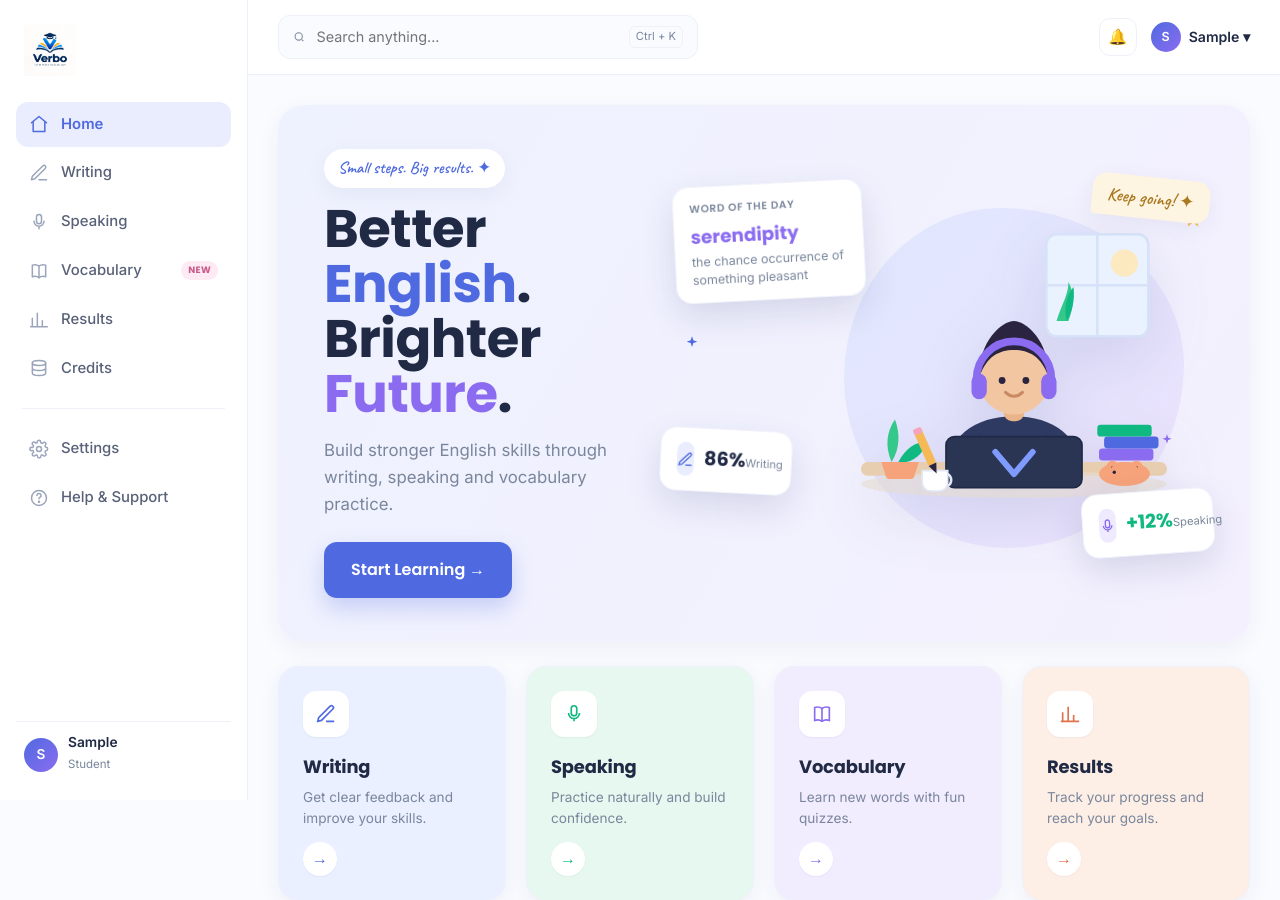
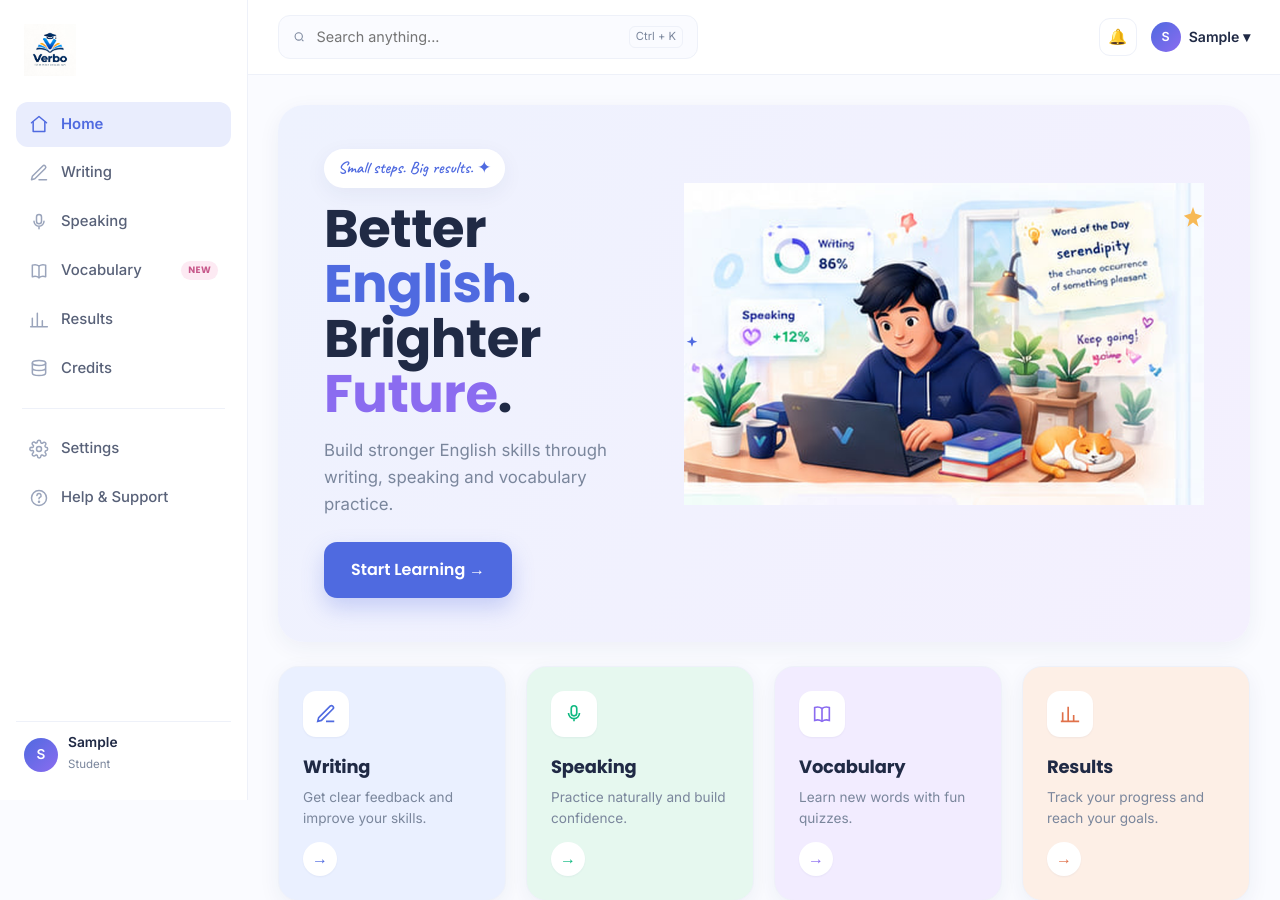
Before and after one commit to juraboyevlochinbek70-bot/verbo01, a Django app: page / in a window 1280 px wide. Shown: the top 900 px of the page. Run offline with Django 5.2, Linux system fonts and the light colour scheme; the visitor is signed in with stand-in values (Sample User, id 1); data that the repository does not hold is empty.

Commit message:
Add static loading for hero image in home template

```diff
--- a/templates/home.html
+++ b/templates/home.html
@@ -1,4 +1,5 @@
 {% extends "base.html" %}
+{% load static %}
 {% block title %}Home — Verbo{% endblock %}
 {% block content %}
 <div class="hero">
@@ -9,60 +10,10 @@
     <a href="{% url 'writing_own' %}" class="btn btn-b">Start Learning →</a>
   </div>
   <div class="hero-r">
-    <div class="scene-wrap">
-      <div class="scene-bg"></div>
+    <div class="hero-img-wrap">
       <span class="spark sp1"><svg viewBox="0 0 24 24" fill="currentColor"><path d="M12 0l2.4 7.2L22 9.6l-6 4.4 2 7.6L12 17l-6 4.6 2-7.6-6-4.4 7.6-2.4z"/></svg></span>
-      <span class="spark sp2"><svg viewBox="0 0 24 24" fill="currentColor"><path d="M12 2l2 6 6 2-6 2-2 6-2-6-6-2 6-2z"/></svg></span>
       <span class="spark sp3"><svg viewBox="0 0 24 24" fill="currentColor"><path d="M12 2l2 6 6 2-6 2-2 6-2-6-6-2 6-2z"/></svg></span>
-
-      <svg viewBox="0 0 400 350" class="scene" xmlns="http://www.w3.org/2000/svg">
-        <!-- window -->
-        <rect x="238" y="18" width="120" height="120" rx="12" fill="#eaf2ff" stroke="#d6e2f7" stroke-width="3"/>
-        <path d="M298 18v120M238 78h120" stroke="#d6e2f7" stroke-width="3"/>
-        <circle cx="330" cy="52" r="16" fill="#fde9c0"/>
-        <path d="M250 120c6-20 14-30 14-46 8 14 6 30 0 46z" fill="#34c98a"/>
-        <path d="M262 120c-4-16 0-30 8-40 2 16-2 30-8 40z" fill="#10b981"/>
-        <!-- desk -->
-        <rect x="20" y="286" width="360" height="16" rx="8" fill="#e8ceb0"/>
-        <ellipse cx="200" cy="312" rx="180" ry="16" fill="#e7ddd0" opacity=".6"/>
-        <!-- plant left -->
-        <path d="M56 286c-8-18-6-36 4-50 6 16 6 34-4 50z" fill="#34c98a"/><path d="M64 286c8-16 20-24 34-24-6 16-18 26-34 24z" fill="#10b981"/>
-        <path d="M44 286h44l-5 16a5 5 0 0 1-5 4H54a5 5 0 0 1-5-4z" fill="#f6a37b"/>
-        <!-- books -->
-        <rect x="300" y="270" width="64" height="14" rx="4" fill="#8b6cf0"/><rect x="306" y="256" width="64" height="14" rx="4" fill="#4f6ae0"/><rect x="298" y="242" width="64" height="14" rx="4" fill="#10b981"/>
-        <!-- CHARACTER -->
-        <!-- hoodie shoulders -->
-        <path d="M120 302c0-46 34-70 80-70s80 24 80 70z" fill="#2f3a63"/>
-        <path d="M158 250c8 14 76 14 84 0-6 20-78 20-84 0z" fill="#26315480"/>
-        <!-- neck -->
-        <rect x="188" y="212" width="24" height="26" rx="10" fill="#eab48a"/>
-        <!-- head -->
-        <circle cx="200" cy="188" r="42" fill="#f2c6a0"/>
-        <!-- hair -->
-        <path d="M160 184c-2-40 26-64 40-64s42 24 40 64c-8-22-22-30-40-30s-32 8-40 30z" fill="#2b2440"/>
-        <!-- headphones -->
-        <path d="M156 188a44 44 0 0 1 88 0" fill="none" stroke="#8b6cf0" stroke-width="9" stroke-linecap="round"/>
-        <rect x="150" y="182" width="18" height="30" rx="9" fill="#8b6cf0"/><rect x="232" y="182" width="18" height="30" rx="9" fill="#8b6cf0"/>
-        <!-- face -->
-        <circle cx="186" cy="190" r="4" fill="#2b2440"/><circle cx="214" cy="190" r="4" fill="#2b2440"/>
-        <path d="M190 204c6 6 14 6 20 0" fill="none" stroke="#c98a63" stroke-width="3.5" stroke-linecap="round"/>
-        <!-- laptop -->
-        <rect x="120" y="256" width="160" height="60" rx="10" fill="#2a3554"/>
-        <rect x="120" y="256" width="160" height="60" rx="10" fill="none" stroke="#1f2846" stroke-width="2"/>
-        <path d="M178 274 L200 300 L222 274" fill="none" stroke="#7f9bff" stroke-width="7" stroke-linecap="round" stroke-linejoin="round"/>
-        <!-- coffee -->
-        <path d="M92 296h30v14a10 10 0 0 1-10 10h-10a10 10 0 0 1-10-10z" fill="#fff" stroke="#e2e9f6" stroke-width="2"/><path d="M122 300a8 8 0 0 1 0 14" fill="none" stroke="#e2e9f6" stroke-width="3"/>
-        <!-- cat -->
-        <ellipse cx="330" cy="300" rx="30" ry="14" fill="#f6a37b"/><path d="M312 296c-2-6 2-10 6-8M348 296c2-6-2-10-6-8" stroke="#f6a37b" stroke-width="6" stroke-linecap="round"/><circle cx="318" cy="298" r="2" fill="#2b2440"/>
-        <!-- pencil -->
-        <g transform="rotate(-24 96 268)"><rect x="90" y="244" width="10" height="46" rx="3" fill="#f7b955"/><path d="M90 290 L95 302 L100 290 Z" fill="#2b2440"/><rect x="90" y="244" width="10" height="7" rx="2" fill="#f4a3c0"/></g>
-      </svg>
-
-      <!-- floating cards -->
-      <div class="float wod"><div class="ft-lab">Word of the day</div><div class="word">serendipity</div><div class="mean">the chance occurrence of something pleasant</div></div>
-      <div class="float fstat s1"><span class="fi chip-ic blue"><svg viewBox="0 0 24 24" fill="none" stroke="currentColor" stroke-width="1.9"><path d="M12 20h9"/><path d="M16.5 3.5a2.1 2.1 0 0 1 3 3L7 19l-4 1 1-4Z"/></svg></span><div><b>86%</b><span>Writing</span></div></div>
-      <div class="float fstat s2"><span class="fi chip-ic violet"><svg viewBox="0 0 24 24" fill="none" stroke="currentColor" stroke-width="1.9"><rect x="9" y="3" width="6" height="11" rx="3"/><path d="M6 11a6 6 0 0 0 12 0M12 17v3"/></svg></span><div><b style="color:var(--green)">+12%</b><span>Speaking</span></div></div>
-      <span class="sticky y fsticky">Keep going! ✦</span>
+      <img src="{% static 'img/hero.png' %}" alt="Learning English with Verbo" class="hero-img">
     </div>
   </div>
 </div>
```
